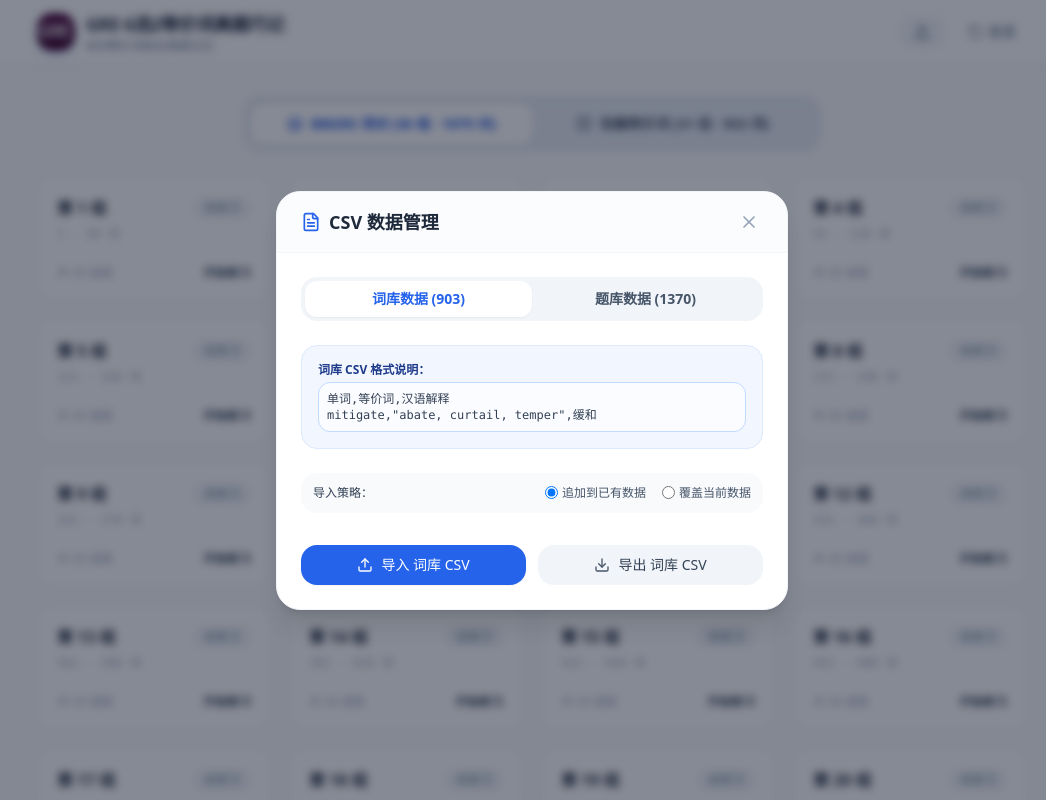
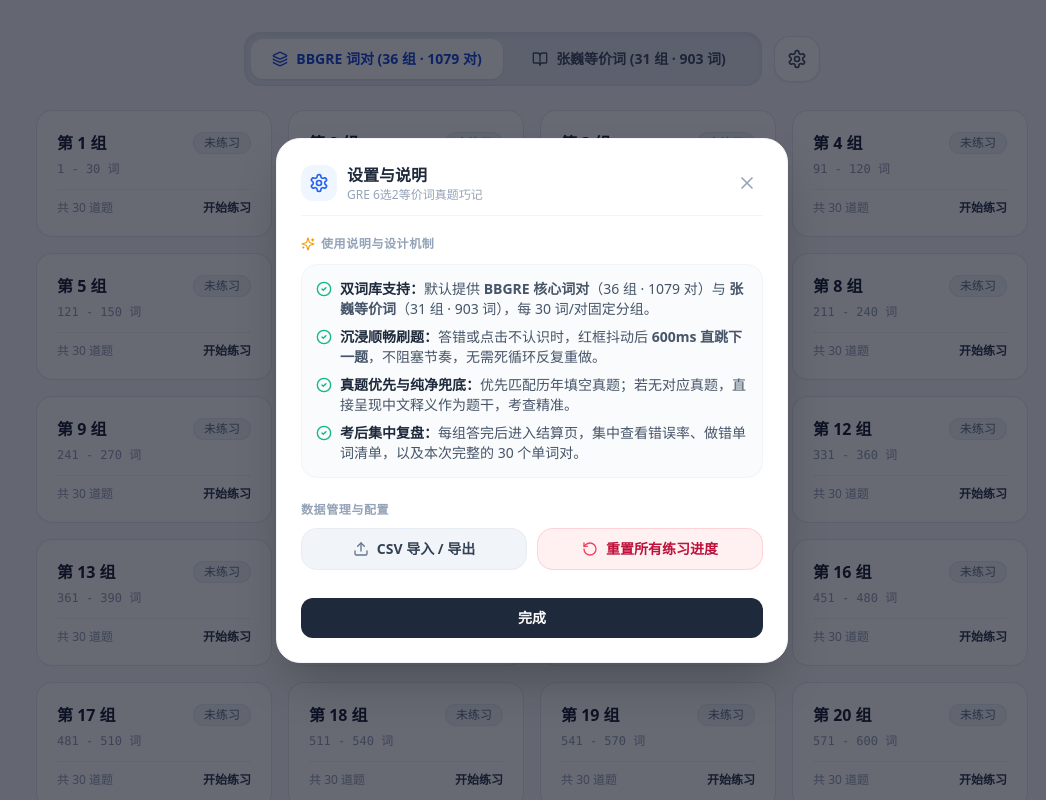
Before and after one commit to pickmiu/gre-select-two, a React (Vite) app: page / in a window 1280 px wide. Both pictures are taken after a click on the button "设置与说明". Shown: the top 800 px of the page, without its empty margins (108-1154 px from the left). Built offline with nearby package versions, Linux system fonts and the light colour scheme.

Commit message:
feat: replace top navbar with clean settings modal button next to tabs

```diff
--- a/src/App.tsx
+++ b/src/App.tsx
@@ -1,5 +1,4 @@
 import React from 'react';
-import { Header } from './components/Common/Header';
 import { GroupSelectionPage } from './components/GroupList/GroupSelectionPage';
 import { QuizPage } from './components/Quiz/QuizPage';
 import { CompletionPage } from './components/Completion/CompletionPage';
@@ -10,7 +9,6 @@ export const App: React.FC = () => {
 
   return (
     <div className="min-h-screen bg-slate-50 flex flex-col font-sans text-slate-900 selection:bg-blue-100 selection:text-blue-900">
-      {appStage === 'selection' && <Header />}
       <main className="flex-1">
         {appStage === 'selection' && <GroupSelectionPage />}
         {appStage === 'quiz' && <QuizPage />}
--- /dev/null
+++ b/src/components/Common/SettingsModal.tsx
@@ -0,0 +1,164 @@
+import React, { useState } from 'react';
+import { createPortal } from 'react-dom';
+import { motion, AnimatePresence } from 'framer-motion';
+import { Settings, X, RotateCcw, Upload, BookOpen, Sparkles, CheckCircle2 } from 'lucide-react';
+import { useGroupProgressStore } from '../../stores/useGroupProgressStore';
+import { useWordStore } from '../../stores/useWordStore';
+import { useQuizStore } from '../../stores/useQuizStore';
+import { ResetModal } from './ResetModal';
+import { CSVModal } from './CSVModal';
+
+interface SettingsModalProps {
+  isOpen: boolean;
+  onClose: () => void;
+}
+
+export const SettingsModal: React.FC<SettingsModalProps> = ({ isOpen, onClose }) => {
+  const [isResetConfirmOpen, setIsResetConfirmOpen] = useState(false);
+  const [isCsvModalOpen, setIsCsvModalOpen] = useState(false);
+
+  const resetAllProgress = useGroupProgressStore((s) => s.resetAll);
+  const resetWords = useWordStore((s) => s.resetWordsToDefault);
+  const resetQuestions = useQuizStore((s) => s.resetQuestionsToDefault);
+
+  const handleConfirmReset = () => {
+    resetAllProgress();
+    resetWords();
+    resetQuestions();
+    setIsResetConfirmOpen(false);
+  };
+
+  if (!isOpen) return null;
+
+  return createPortal(
+    <AnimatePresence>
+      <div className="fixed inset-0 z-50 flex items-center justify-center p-4">
+        {/* Backdrop */}
+        <motion.div
+          initial={{ opacity: 0 }}
+          animate={{ opacity: 1 }}
+          exit={{ opacity: 0 }}
+          onClick={onClose}
+          className="fixed inset-0 bg-slate-950/60 backdrop-blur-xs"
+        />
+
+        {/* Modal Window */}
+        <motion.div
+          initial={{ opacity: 0, scale: 0.95, y: 12 }}
+          animate={{ opacity: 1, scale: 1, y: 0 }}
+          exit={{ opacity: 0, scale: 0.95, y: 12 }}
+          transition={{ duration: 0.2, type: 'spring', damping: 25, stiffness: 300 }}
+          className="relative w-full max-w-lg bg-white rounded-3xl shadow-2xl border border-slate-100 overflow-hidden z-10 p-5 sm:p-6 space-y-5 max-h-[90vh] overflow-y-auto"
+        >
+          {/* Header */}
+          <div className="flex items-center justify-between pb-3 border-b border-slate-100">
+            <div className="flex items-center space-x-2.5">
+              <div className="w-9 h-9 rounded-xl bg-blue-50 text-blue-600 flex items-center justify-center">
+                <Settings className="w-5 h-5" />
+              </div>
+              <div>
+                <h3 className="font-bold text-slate-800 text-base">设置与说明</h3>
+                <p className="text-xs text-slate-400">GRE 6选2等价词真题巧记</p>
+              </div>
+            </div>
+
+            <button
+              onClick={onClose}
+              className="p-1.5 rounded-xl text-slate-400 hover:text-slate-600 hover:bg-slate-100 transition-colors"
+            >
+              <X className="w-5 h-5" />
+            </button>
+          </div>
+
+          {/* Section: Feature Guide & Instructions */}
+          <div className="space-y-3">
+            <h4 className="text-xs font-bold text-slate-400 uppercase tracking-wider flex items-center space-x-1.5">
+              <Sparkles className="w-3.5 h-3.5 text-amber-500" />
+              <span>使用说明与设计机制</span>
+            </h4>
+
+            <div className="space-y-2 text-xs sm:text-sm text-slate-600 bg-slate-50/80 p-3.5 rounded-2xl border border-slate-100 leading-relaxed">
+              <div className="flex items-start space-x-2">
+                <CheckCircle2 className="w-4 h-4 text-emerald-500 shrink-0 mt-0.5" />
+                <div>
+                  <strong className="text-slate-800">双词库支持：</strong>
+                  默认提供 <strong>BBGRE 核心词对</strong>（36 组 · 1079 对）与 <strong>张巍等价词</strong>（31 组 · 903 词），每 30 词/对固定分组。
+                </div>
+              </div>
+
+              <div className="flex items-start space-x-2">
+                <CheckCircle2 className="w-4 h-4 text-emerald-500 shrink-0 mt-0.5" />
+                <div>
+                  <strong className="text-slate-800">沉浸顺畅刷题：</strong>
+                  答错或点击不认识时，红框抖动后 <strong>600ms 直跳下一题</strong>，不阻塞节奏，无需死循环反复重做。
+                </div>
+              </div>
+
+              <div className="flex items-start space-x-2">
+                <CheckCircle2 className="w-4 h-4 text-emerald-500 shrink-0 mt-0.5" />
+                <div>
+                  <strong className="text-slate-800">真题优先与纯净兜底：</strong>
+                  优先匹配历年填空真题；若无对应真题，直接呈现中文释义作为题干，考查精准。
+                </div>
+              </div>
+
+              <div className="flex items-start space-x-2">
+                <CheckCircle2 className="w-4 h-4 text-emerald-500 shrink-0 mt-0.5" />
+                <div>
+                  <strong className="text-slate-800">考后集中复盘：</strong>
+                  每组答完后进入结算页，集中查看错误率、做错单词清单，以及本次完整的 30 个单词对。
+                </div>
+              </div>
+            </div>
+          </div>
+
+          {/* Section: Data Management */}
+          <div className="space-y-2.5 pt-1">
+            <h4 className="text-xs font-bold text-slate-400 uppercase tracking-wider">
+              数据管理与配置
+            </h4>
+
+            <div className="grid grid-cols-1 sm:grid-cols-2 gap-2.5">
+              <button
+                onClick={() => setIsCsvModalOpen(true)}
+                className="flex items-center justify-center space-x-2 py-2.5 px-3.5 rounded-2xl bg-slate-100 hover:bg-slate-200 text-slate-700 font-bold text-xs sm:text-sm transition-colors border border-slate-200/60"
+              >
+                <Upload className="w-4 h-4 text-slate-500" />
+                <span>CSV 导入 / 导出</span>
+              </button>
+
+              <button
+                onClick={() => setIsResetConfirmOpen(true)}
+                className="flex items-center justify-center space-x-2 py-2.5 px-3.5 rounded-2xl bg-rose-50 hover:bg-rose-100 text-rose-700 font-bold text-xs sm:text-sm transition-colors border border-rose-200/80"
+              >
+                <RotateCcw className="w-4 h-4 text-rose-500" />
+                <span>重置所有练习进度</span>
+              </button>
+            </div>
+          </div>
+
+          {/* Bottom Close */}
+          <div className="pt-2">
+            <button
+              onClick={onClose}
+              className="w-full py-2.5 px-4 bg-slate-800 hover:bg-slate-900 text-white font-bold text-xs sm:text-sm rounded-xl transition-all"
+            >
+              完成
+            </button>
+          </div>
+        </motion.div>
+
+        {/* Reset Confirmation Modal */}
+        <ResetModal
+          isOpen={isResetConfirmOpen}
+          onClose={() => setIsResetConfirmOpen(false)}
+          onConfirm={handleConfirmReset}
+        />
+
+        {/* CSV Modal */}
+        {isCsvModalOpen && <CSVModal onClose={() => setIsCsvModalOpen(false)} />}
+      </div>
+    </AnimatePresence>,
+    document.body
+  );
+};
--- a/src/components/GroupList/GroupSelectionPage.tsx
+++ b/src/components/GroupList/GroupSelectionPage.tsx
@@ -1,9 +1,10 @@
-import React, { useMemo } from 'react';
-import { BookOpen, Layers } from 'lucide-react';
+import React, { useMemo, useState } from 'react';
+import { BookOpen, Layers, Settings } from 'lucide-react';
 import { useGroupProgressStore } from '../../stores/useGroupProgressStore';
 import { parseZhangweiCSV, parseBbgreCSV, chunkVocabPairs } from '../../utils/vocabAdapters';
 import { parseQuestionsCSV } from '../../utils/csvParser';
 import { GroupCard } from './GroupCard';
+import { SettingsModal } from '../Common/SettingsModal';
 import { VocabGroup } from '../../types';
 
 import zhangweiCSV from '../../data/words.csv?raw';
@@ -12,6 +13,7 @@ import questionsCSV from '../../data/questions.csv?raw';
 
 export const GroupSelectionPage: React.FC = () => {
   const { currentDataset, progress, setDataset, startGroup } = useGroupProgressStore();
+  const [isSettingsOpen, setIsSettingsOpen] = useState(false);
 
   const allQuestions = useMemo(() => parseQuestionsCSV(questionsCSV), []);
   const zhangweiPairs = useMemo(() => parseZhangweiCSV(zhangweiCSV), []);
@@ -30,8 +32,9 @@ export const GroupSelectionPage: React.FC = () => {
 
   return (
     <div className="max-w-5xl mx-auto px-4 py-6 sm:py-8 space-y-6 animate-fade-in">
-      {/* Dataset Tabs Switcher */}
-      <div className="bg-slate-200/80 p-1.5 rounded-2xl flex items-center max-w-xl mx-auto shadow-inner border border-slate-300/50">
+      {/* Top Controls: Dataset Tabs Switcher & Settings Button */}
+      <div className="flex items-center justify-center gap-2.5 sm:gap-3 max-w-xl mx-auto">
+        <div className="bg-slate-200/80 p-1.5 rounded-2xl flex items-center flex-1 shadow-inner border border-slate-300/50">
           <button
             onClick={() => setDataset('bbgre')}
             className={`flex-1 py-2.5 px-3 rounded-xl font-bold text-xs sm:text-sm transition-all flex items-center justify-center space-x-2 ${
@@ -57,6 +60,16 @@ export const GroupSelectionPage: React.FC = () => {
           </button>
         </div>
 
+        {/* Settings button */}
+        <button
+          onClick={() => setIsSettingsOpen(true)}
+          className="p-3 rounded-2xl bg-white hover:bg-slate-100 text-slate-600 hover:text-slate-900 border border-slate-200/90 shadow-sm transition-all active:scale-95 shrink-0"
+          title="设置与说明"
+        >
+          <Settings className="w-5 h-5" />
+        </button>
+      </div>
+
       {/* Group Cards Grid */}
       <div className="grid grid-cols-1 sm:grid-cols-2 md:grid-cols-3 lg:grid-cols-4 gap-3 sm:gap-4">
         {activeGroups.map((group) => {
@@ -71,6 +84,12 @@ export const GroupSelectionPage: React.FC = () => {
           );
         })}
       </div>
+
+      {/* Settings Modal */}
+      <SettingsModal
+        isOpen={isSettingsOpen}
+        onClose={() => setIsSettingsOpen(false)}
+      />
     </div>
   );
 };
```
Lines whose indentation alone changed are shown as unchanged.
